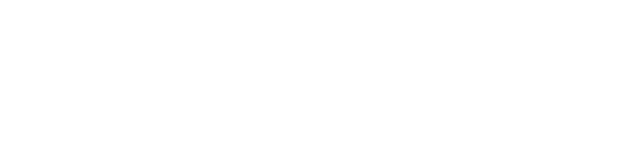
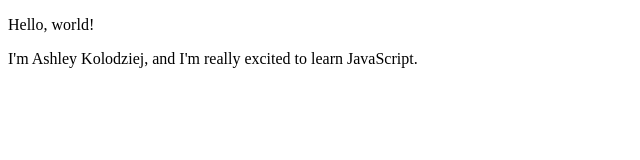
Before and after one commit to ProfessorKolodziej/cm523-solutions, a plain HTML site: page index.html in a window 1280 px wide. Shown: the whole page, without its empty margins (0-640 px from the left). Drawn offline with Linux system fonts and the light colour scheme.

Commit message:
Update solution

```diff
--- a/index.html
+++ b/index.html
@@ -1,9 +1,10 @@
 <!DOCTYPE html>
-<html>
+<html lang="en-US">
 <head>
-  <title></title>
+  <title>Hello, world!</title>
 </head>
 <body>
-
+	<p>Hello, world!</p>
+	<p>I'm Ashley Kolodziej, and I'm really excited to learn JavaScript.</p>
 </body>
 </html>
```
